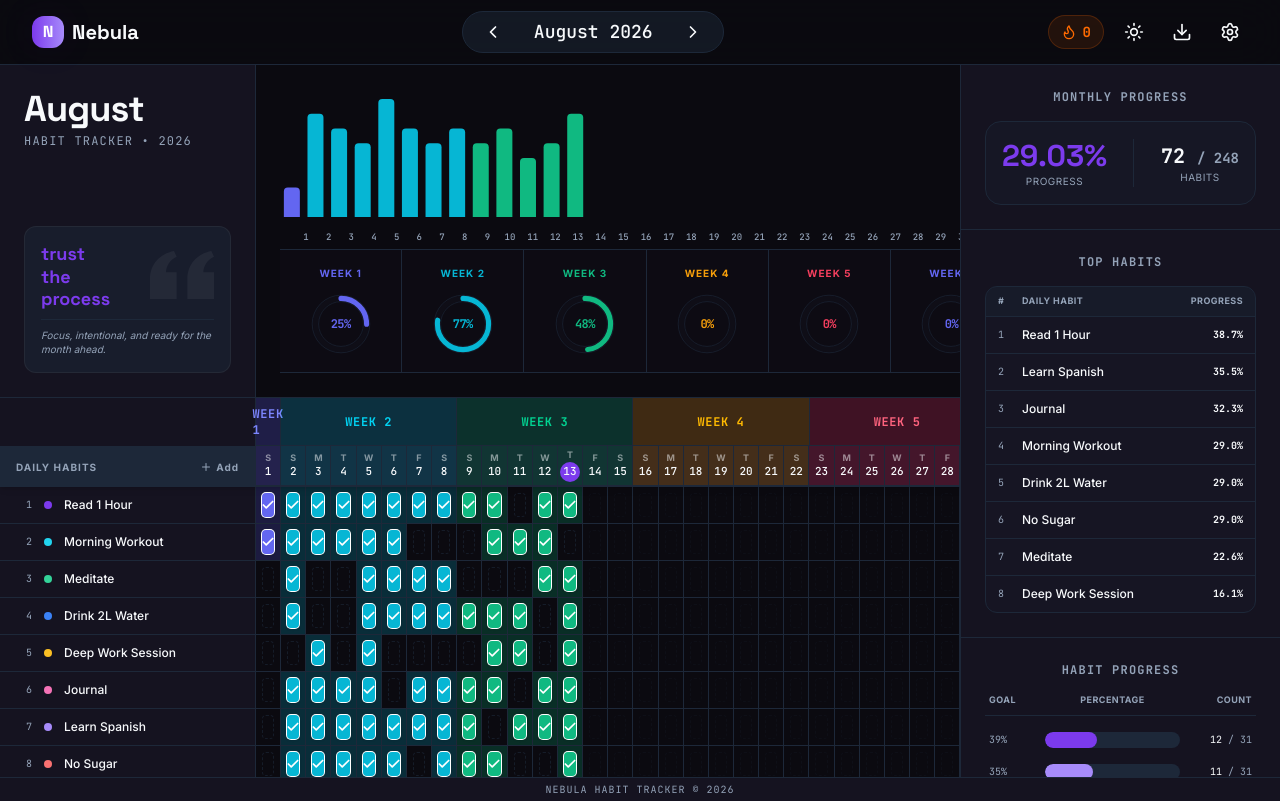
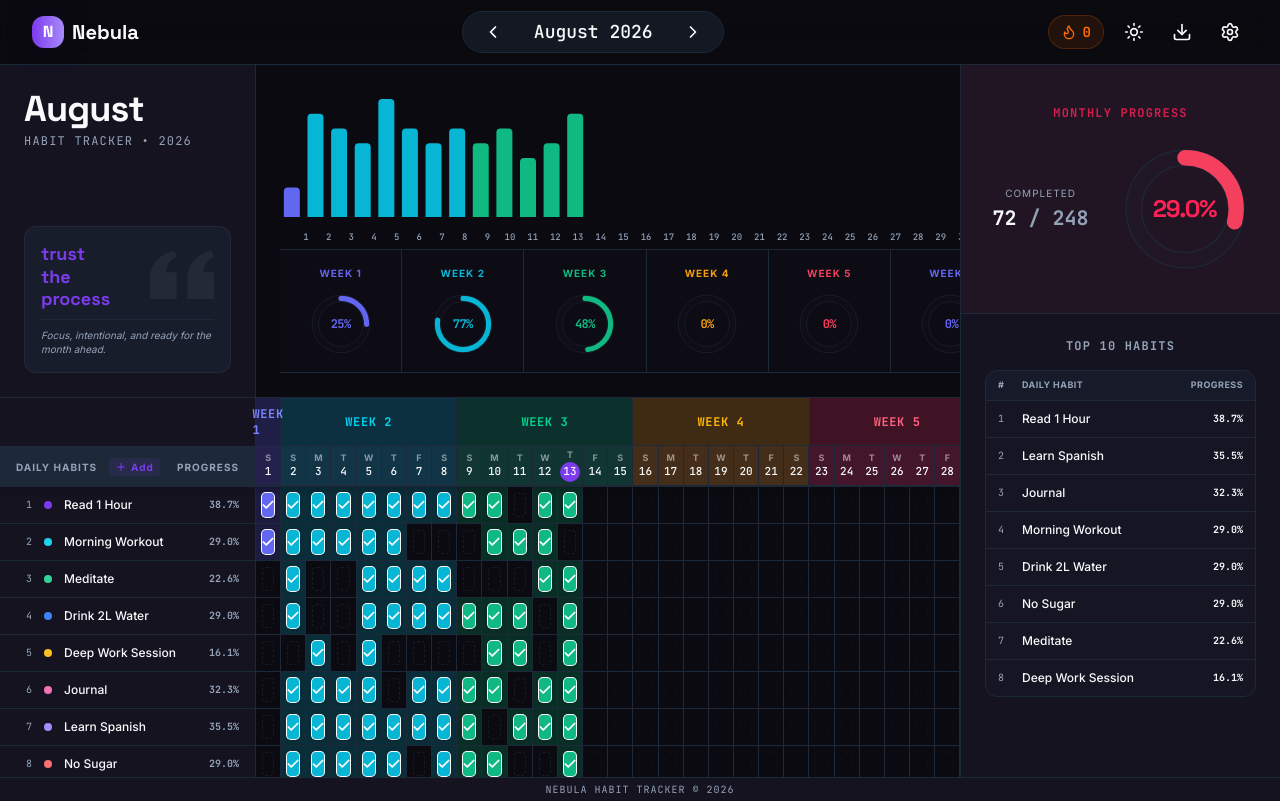
Before and after one commit to LexonPro/nebula, a React (Vite) app: page / in a window 1280 px wide. Built offline with nearby package versions, Linux system fonts and the light colour scheme.

Commit message:
feat: redesign right sidebar and move habit progress to grid

```diff
--- a/src/components/spreadsheet/RightSidebar.tsx
+++ b/src/components/spreadsheet/RightSidebar.tsx
@@ -30,23 +30,41 @@ export function RightSidebar({ daysInMonth }: { daysInMonth: Date[] }) {
 
   return (
     <div className="flex flex-col h-full bg-card">
-      <div className="p-6 border-b border-border">
-        <h2 className="text-xs font-bold font-mono uppercase tracking-widest text-muted-foreground mb-4 text-center">Monthly Progress</h2>
-        <div className="flex items-center justify-between bg-muted/20 p-4 rounded-2xl border border-border">
+
+      {/* Monthly Progress (Big Donut) */}
+      <div className="p-6 border-b border-border flex flex-col items-center justify-center py-10 bg-rose-500/5">
+        <h2 className="text-xs font-bold font-mono uppercase tracking-widest text-rose-500/80 mb-6 text-center">Monthly Progress</h2>
+
+        <div className="flex items-center gap-8">
           <div className="flex flex-col items-center justify-center">
-            <span className="text-3xl font-bold text-primary font-display">{overallProgress.toFixed(2)}%</span>
-            <span className="text-[10px] uppercase tracking-wider text-muted-foreground">Progress</span>
+            <span className="text-[10px] uppercase tracking-widest text-muted-foreground mb-1">Completed</span>
+            <span className="text-xl font-bold font-mono text-foreground">{completedThisMonth} <span className="text-muted-foreground">/ {totalPossible}</span></span>
           </div>
-          <div className="w-px h-12 bg-border"></div>
-          <div className="flex flex-col items-center justify-center">
-            <span className="text-xl font-bold text-foreground font-mono">{completedThisMonth} <span className="text-sm text-muted-foreground">/ {totalPossible}</span></span>
-            <span className="text-[10px] uppercase tracking-wider text-muted-foreground">Habits</span>
+
+          <div className="relative w-32 h-32">
+             <svg className="w-full h-full transform -rotate-90" viewBox="0 0 100 100">
+               {/* Inner and Outer Borders */}
+               <circle cx="50" cy="50" r="46" fill="none" stroke="currentColor" strokeWidth="1" className="text-border" />
+               <circle cx="50" cy="50" r="34" fill="none" stroke="currentColor" strokeWidth="1" className="text-border" />
+
+               {/* Background Track */}
+               <circle cx="50" cy="50" r="40" fill="none" stroke="currentColor" strokeWidth="12" className="text-muted/10" />
+
+               {/* Progress Ring */}
+               <circle cx="50" cy="50" r="40" fill="none" stroke="#f43f5e" strokeWidth="12" strokeDasharray="251.2" strokeDashoffset={251.2 - (251.2 * overallProgress) / 100} strokeLinecap="round" className="transition-all duration-1000 ease-out" />
+             </svg>
+             <div className="absolute inset-0 flex flex-col items-center justify-center">
+               <span className="text-2xl font-bold font-display text-rose-500 tracking-tighter">
+                 {overallProgress.toFixed(1)}%
+               </span>
+             </div>
           </div>
         </div>
       </div>
 
-      <div className="p-6 border-b border-border">
-        <h2 className="text-xs font-bold font-mono uppercase tracking-widest text-muted-foreground mb-4 text-center">Top Habits</h2>
+      {/* Top 10 Habits */}
+      <div className="flex-1 p-6 overflow-y-auto custom-scrollbar">
+        <h2 className="text-xs font-bold font-mono uppercase tracking-widest text-muted-foreground mb-4 text-center">Top 10 Habits</h2>
         <div className="bg-muted/10 rounded-xl border border-border overflow-hidden">
           <div className="flex text-[9px] font-bold uppercase tracking-wider text-muted-foreground bg-muted/30 px-3 py-2 border-b border-border">
              <div className="w-6">#</div>
@@ -69,32 +87,6 @@ export function RightSidebar({ daysInMonth }: { daysInMonth: Date[] }) {
           <p className="text-[10px] text-center mt-4 italic text-primary/80 font-medium">Over 100% on 0 habits — keep going!</p>
         )}
       </div>
-
-      <div className="flex-1 p-6 overflow-y-auto custom-scrollbar">
-        <h2 className="text-xs font-bold font-mono uppercase tracking-widest text-muted-foreground mb-4 text-center">Habit Progress</h2>
-        <div className="flex flex-col gap-4">
-          <div className="flex text-[9px] font-bold uppercase tracking-wider text-muted-foreground border-b border-border pb-2 px-1">
-             <div className="w-12">Goal</div>
-             <div className="flex-1 text-center">Percentage</div>
-             <div className="w-16 text-right">Count</div>
-          </div>
-          {habitStats.map(h => (
-            <div key={h.id} className="flex items-center text-xs px-1 gap-2">
-              <div className="w-12 font-mono text-[10px] text-muted-foreground">{h.progress.toFixed(0)}%</div>
-              <div className="flex-1 h-4 bg-muted rounded-full overflow-hidden">
-                <div
-                  className="h-full rounded-full transition-all duration-1000 ease-out"
-                  style={{ width: `${h.progress}%`, backgroundColor: h.color }}
-                />
-              </div>
-              <div className="w-16 text-right font-mono text-[10px]">
-                <span className="text-foreground">{h.completed}</span>
-                <span className="text-muted-foreground"> / {daysInMonth.length}</span>
-              </div>
-            </div>
-          ))}
-        </div>
-      </div>
     </div>
   );
 }
--- a/src/components/spreadsheet/SpreadsheetDashboard.tsx
+++ b/src/components/spreadsheet/SpreadsheetDashboard.tsx
@@ -15,7 +15,6 @@ export function SpreadsheetDashboard() {
   const daysCount = getDaysInMonth(date);
   const daysInMonth = Array.from({ length: daysCount }).map((_, i) => addDays(firstDay, i));
 
-  // Premium colors for weeks (using tailwind colors)
   const getWeekColor = (date: Date) => {
     const week = getWeekOfMonth(date);
     switch (week % 5) {
@@ -26,6 +25,16 @@ export function SpreadsheetDashboard() {
       case 0: return { bg: 'bg-rose-500/10 dark:bg-rose-500/20', text: 'text-rose-600 dark:text-rose-400', border: 'border-rose-500/20', activeBg: '#f43f5e' };
       default: return { bg: 'bg-slate-500/10', text: 'text-slate-500', border: 'border-slate-500/20', activeBg: '#64748b' };
     }
+  };
+
+  const getHabitProgress = (habitId: string) => {
+    const completed = entries.filter(e => {
+      if (!e.completed || e.habitId !== habitId) return false;
+      const d = parseISO(e.date);
+      return daysInMonth.some(monthDay => isSameDay(monthDay, d));
+    }).length;
+    const progress = daysInMonth.length === 0 ? 0 : (completed / daysInMonth.length) * 100;
+    return progress.toFixed(1);
   };
 
   return (
@@ -62,10 +71,13 @@ export function SpreadsheetDashboard() {
               <div className="w-56 md:w-64 shrink-0 bg-card border-r border-border flex flex-col">
                 <div className="flex-1"></div> {/* Spacer to align with weeks */}
                 <div className="h-10 px-4 flex items-center justify-between text-[10px] font-bold text-muted-foreground uppercase tracking-widest bg-muted border-t border-border">
-                  <span>Daily Habits</span>
-                  <AddHabitDialog>
-                    <button className="hover:text-primary transition-colors flex items-center gap-1"><Plus className="w-3 h-3" /> Add</button>
-                  </AddHabitDialog>
+                  <div className="flex items-center gap-3">
+                    <span>Daily Habits</span>
+                    <AddHabitDialog>
+                      <button className="text-primary hover:text-primary/80 transition-colors flex items-center gap-1 bg-primary/10 px-1.5 py-0.5 rounded-sm"><Plus className="w-3 h-3" /> Add</button>
+                    </AddHabitDialog>
+                  </div>
+                  <span>Progress</span>
                 </div>
               </div>
 
@@ -121,11 +133,14 @@ export function SpreadsheetDashboard() {
             {/* Habit Rows */}
             {habits.map((habit, rowIndex) => (
               <div key={habit.id} className="flex group hover:bg-muted/50 transition-colors">
-                {/* Sticky Habit Name */}
-                <div className="sticky left-0 z-20 w-56 md:w-64 shrink-0 bg-card group-hover:bg-muted border-r border-b border-border px-4 py-2.5 flex items-center gap-3 transition-colors">
-                  <span className="text-[10px] font-mono text-muted-foreground w-4 text-right">{rowIndex + 1}</span>
-                  <div className="w-2 h-2 rounded-full" style={{ backgroundColor: habit.color }} />
-                  <span className="font-medium text-xs truncate flex-1 text-foreground">{habit.name}</span>
+                {/* Sticky Habit Name & Progress */}
+                <div className="sticky left-0 z-20 w-56 md:w-64 shrink-0 bg-card group-hover:bg-muted border-r border-b border-border px-4 py-2.5 flex items-center justify-between transition-colors">
+                  <div className="flex items-center gap-3 flex-1 overflow-hidden pr-2">
+                    <span className="text-[10px] font-mono text-muted-foreground w-4 text-right shrink-0">{rowIndex + 1}</span>
+                    <div className="w-2 h-2 rounded-full shrink-0" style={{ backgroundColor: habit.color }} />
+                    <span className="font-medium text-xs truncate text-foreground">{habit.name}</span>
+                  </div>
+                  <span className="text-[10px] font-mono font-bold text-muted-foreground shrink-0">{getHabitProgress(habit.id)}%</span>
                 </div>
 
                 {/* Checkboxes */}
```
